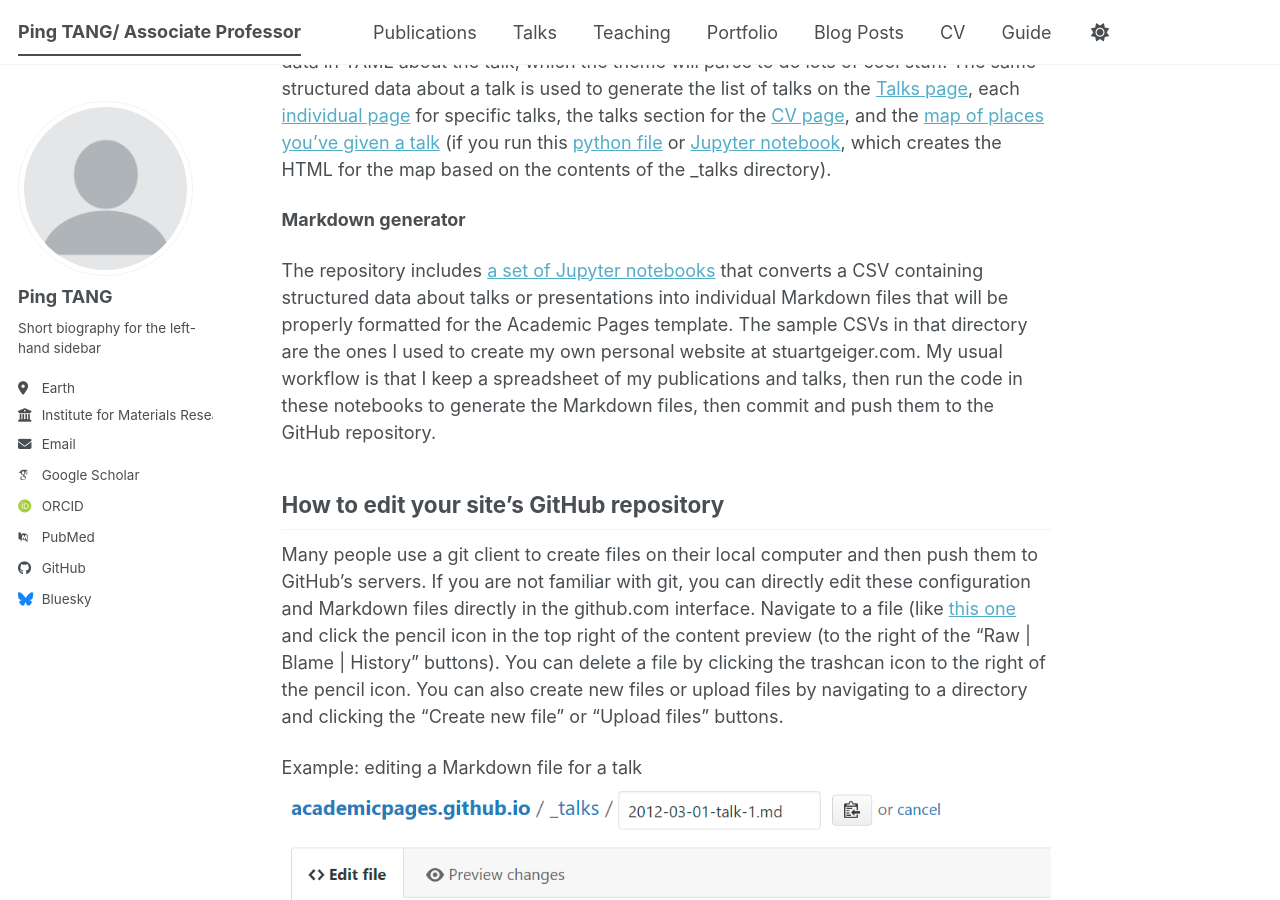
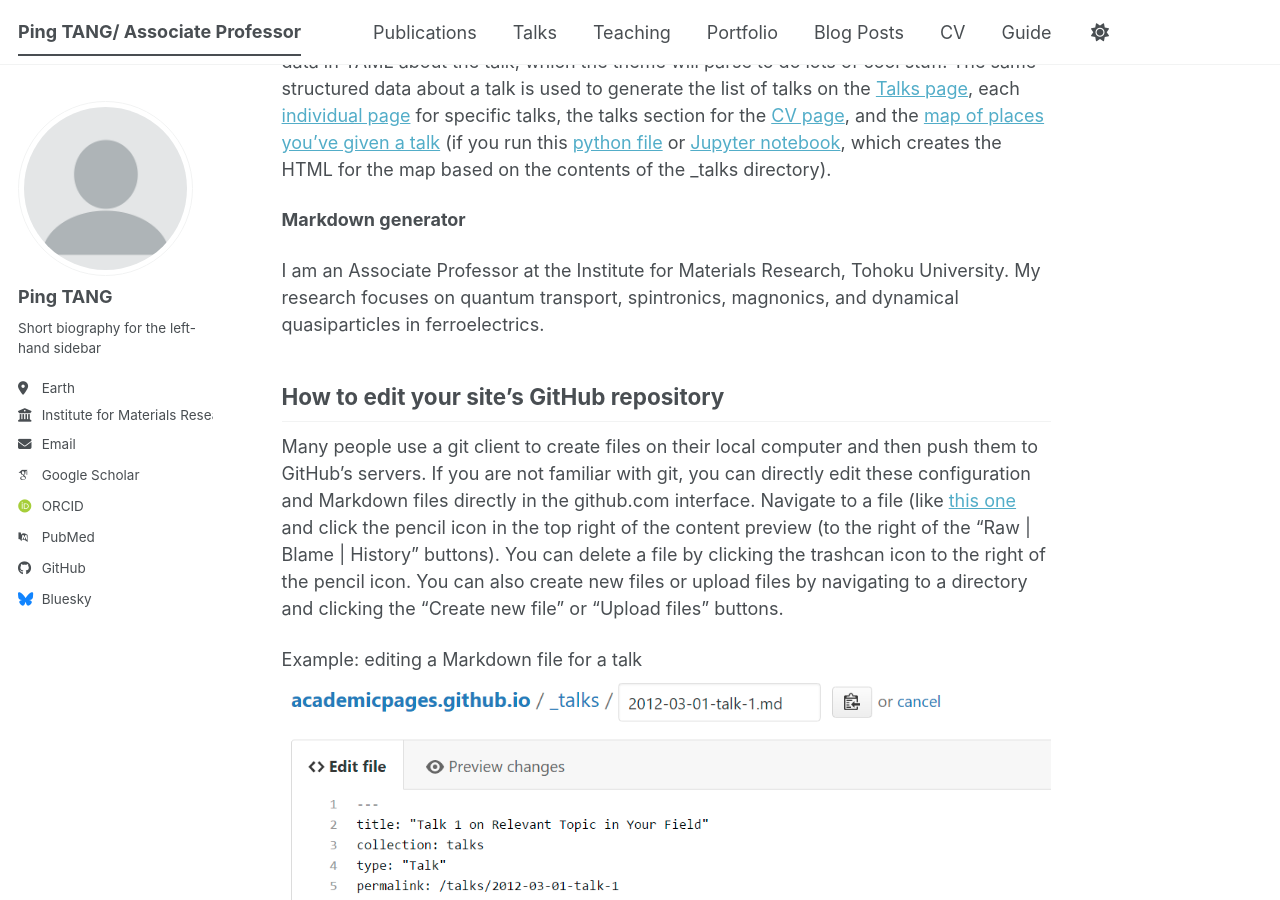
Before and after one commit to ptang6284-a11y/pingtang.github.io, a Jekyll site: the page built from _pages/about.md, in a window 1280 px wide and 900 px high, scrolled down 2016 px. Built offline with Jekyll 4.4.1, drawn with Linux system fonts in a browser that asks for light colours; some web fonts are replaced; a script bundle is joined from its source files by our own code; library files that are not in the unit come from our copies.

Commit message:
Update about.md

```diff
--- a/_pages/about.md
+++ b/_pages/about.md
@@ -41,8 +41,7 @@ For site content, there is one Markdown file for each type of content, which are
 
 **Markdown generator**
 
-The repository includes [a set of Jupyter notebooks](https://github.com/academicpages/academicpages.github.io/tree/master/markdown_generator
-) that converts a CSV containing structured data about talks or presentations into individual Markdown files that will be properly formatted for the Academic Pages template. The sample CSVs in that directory are the ones I used to create my own personal website at stuartgeiger.com. My usual workflow is that I keep a spreadsheet of my publications and talks, then run the code in these notebooks to generate the Markdown files, then commit and push them to the GitHub repository.
+I am an Associate Professor at the Institute for Materials Research, Tohoku University. My research focuses on quantum transport, spintronics, magnonics, and dynamical quasiparticles in ferroelectrics.
 
 How to edit your site's GitHub repository
 ------
```
